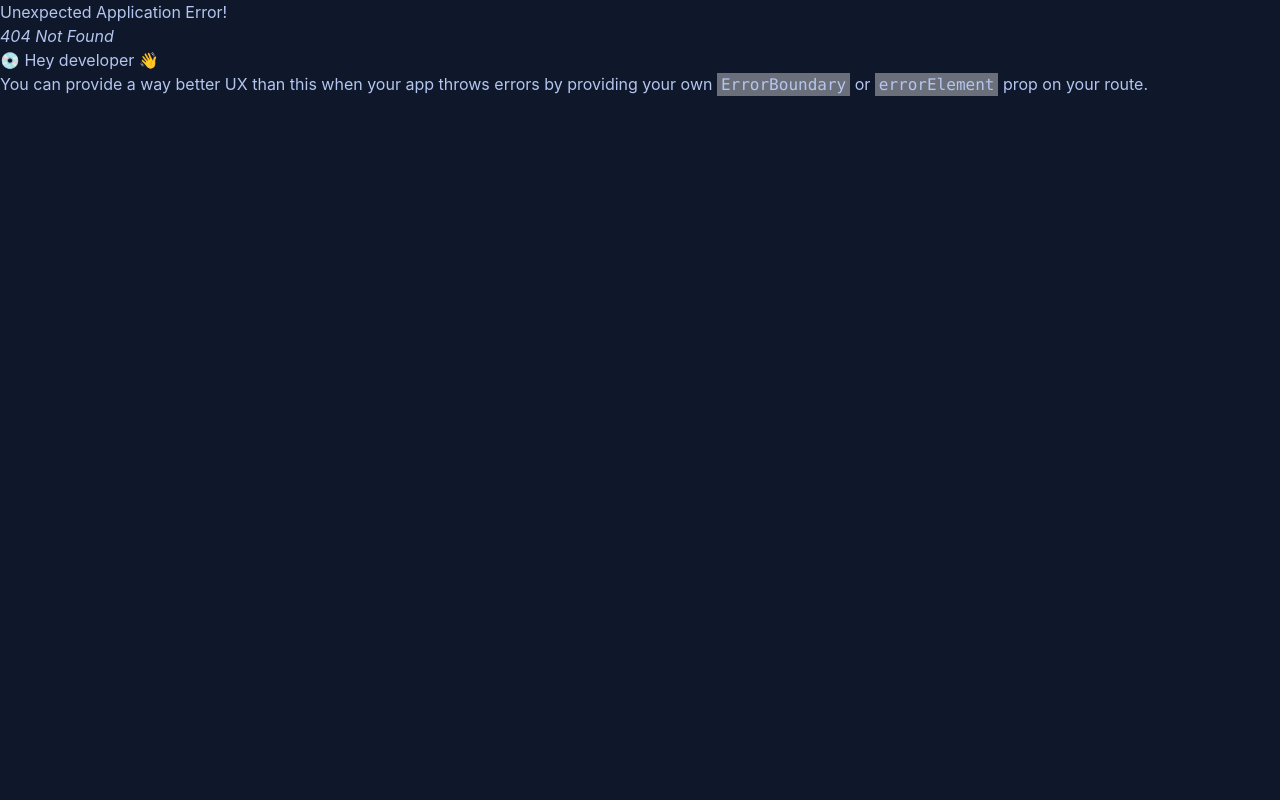
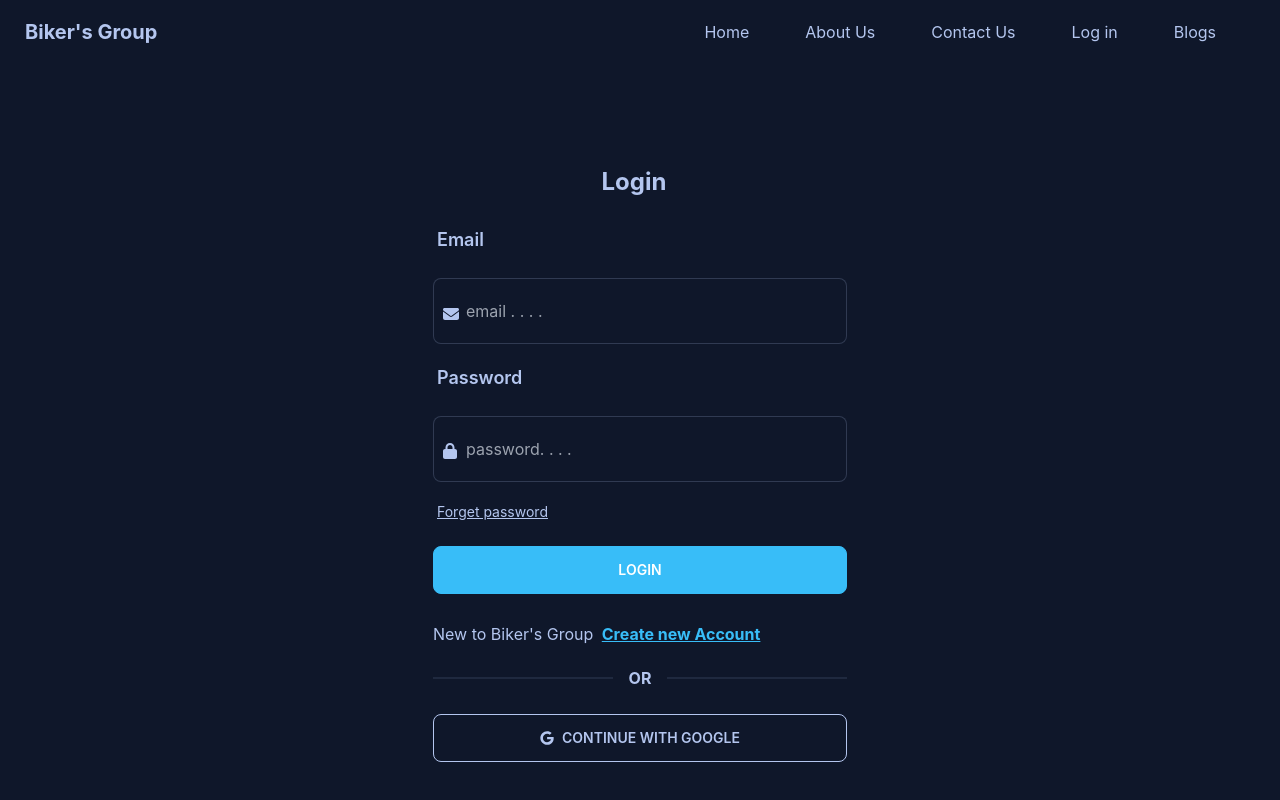
Before and after one commit to Md-rifat33/bikers-group-client, a React (Create React App) app: page /login in a window 1280 px wide. Before the commit this address had no page. Shown: the top 800 px of the page. Built offline with nearby package versions, Linux system fonts and the light colour scheme.

Commit message:
login form added

```diff
--- a/package.json
+++ b/package.json
@@ -12,6 +12,8 @@
     "daisyui": "^2.41.0",
     "react": "^18.2.0",
     "react-dom": "^18.2.0",
+    "react-hook-form": "^7.39.5",
+    "react-icons": "^4.6.0",
     "react-router-dom": "^6.4.3",
     "react-scripts": "5.0.1",
     "web-vitals": "^2.1.4"
--- /dev/null
+++ b/src/Pages/Login/Login.js
@@ -0,0 +1,74 @@
+import React, { useState } from 'react'
+import { useForm } from 'react-hook-form'
+import { Link } from 'react-router-dom'
+import { FontAwesomeIcon } from '@fortawesome/react-fontawesome'
+import { faEnvelope, faLock } from '@fortawesome/free-solid-svg-icons'
+import { FaGoogle } from 'react-icons/fa'
+
+const Login = () => {
+  const { register, handleSubmit } = useForm()
+  const [data, setData] = useState('')
+  return (
+    <div className="h-[800px] flex justify-center items-center">
+      <div className="w-[470px] p-7">
+        <h2 className="text-2xl font-bold text-center mb-5 mr-3">Login</h2>
+        <form onSubmit={handleSubmit((data) => setData(JSON.stringify(data)))}>
+          <div className="form-control w-full">
+            <label className="label">
+              <span className="label-text font-semibold text-lg">Email</span>
+            </label>
+            <FontAwesomeIcon
+              icon={faEnvelope}
+              className="relative top-[44px] right-[189px]"
+            />
+            <input
+              type="email"
+              {...register('email')}
+              className="input input-bordered w-full p-8"
+              placeholder="email . . . ."
+            />
+          </div>
+          <div className="form-control w-full mt-3">
+            <label className="label">
+              <span className="label-text font-semibold text-lg">Password</span>
+            </label>
+            <FontAwesomeIcon
+              icon={faLock}
+              className="relative top-[43px] right-[190px]"
+            />
+            <input
+              type="password"
+              {...register('password')}
+              className="input input-bordered w-full p-8"
+              placeholder="password. . . ."
+            />
+            <label className="label mt-3">
+              <Link to="/" className="label-text underline">
+                Forget password
+              </Link>
+            </label>
+          </div>
+
+          <input
+            className="btn btn-primary text-white w-full mt-4"
+            value="Login"
+            type="submit"
+          />
+        </form>
+        <p className="mt-7">
+          <span>New to Biker's Group</span>{' '}
+          <Link to="/signup" className="btn-link font-bold ml-1">
+            Create new Account
+          </Link>
+        </p>
+        <div className="divider mt-6 font-bold">OR</div>
+        <button className="btn btn-outline w-full mt-3">
+          <FaGoogle className="mr-2 font-bold" />
+          Continue With Google
+        </button>
+      </div>
+    </div>
+  )
+}
+
+export default Login
--- a/src/Routes/Routes/Routes.js
+++ b/src/Routes/Routes/Routes.js
@@ -2,6 +2,7 @@ import { createBrowserRouter } from 'react-router-dom'
 import Main from '../../Layout/Main'
 import Blogs from '../../Pages/Blogs/Blogs'
 import Home from '../../Pages/Home/Home/Home'
+import Login from '../../Pages/Login/Login'
 
 export const router = createBrowserRouter([
   {
@@ -13,6 +14,10 @@ export const router = createBrowserRouter([
         element: <Home />,
       },
       {
+        path: '/login',
+        element: <Login />,
+      },
+      {
         path: '/blogs',
         element: <Blogs />,
       },
```
Also changed, not shown: 1 other file (tests, documents, lock files or other folders).
